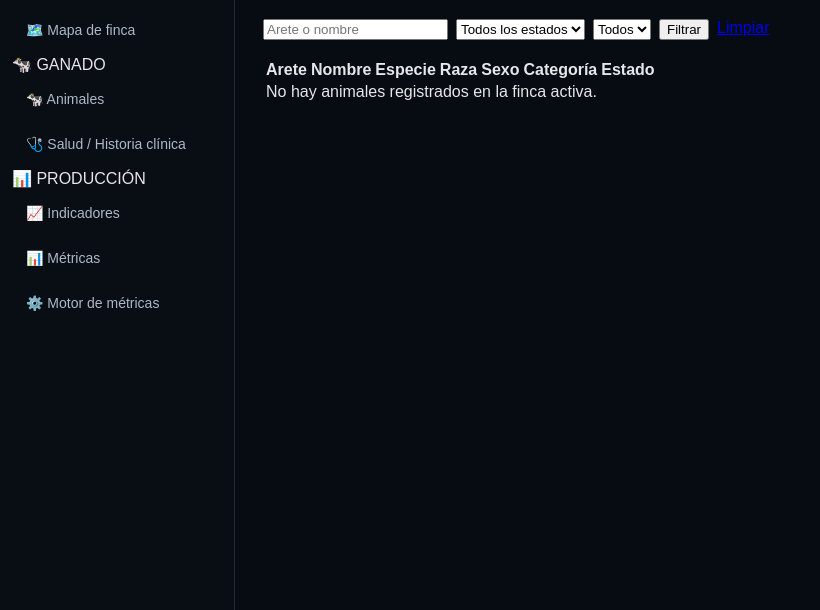
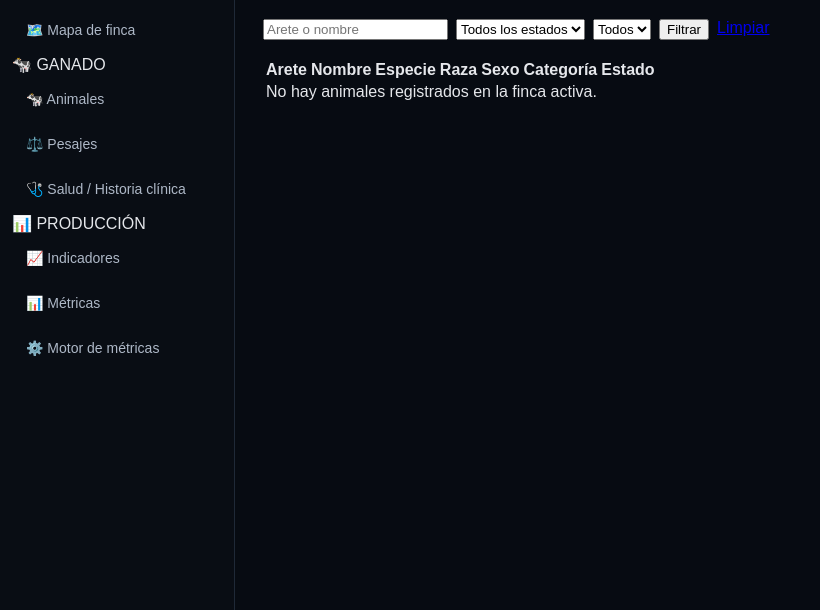
Before and after one commit to hata1010/hato-ai-lab, a Django app: template apps/ganado/templates/ganado/animales_lista.html in a window 1280 px wide. Shown: the part 190-800 px from the top of the page, without its empty margins (0-820 px from the left). Run offline with Django 5.2, Linux system fonts and the light colour scheme; the template is opened without the code that fills it, so the values that code supplies are empty.

Commit message:
feat: integrar Pesajes al menu operativo

```diff
--- a/apps/administrador/templates/administrador/base.html
+++ b/apps/administrador/templates/administrador/base.html
@@ -34,6 +34,7 @@
 
             <div class="menu-section">🐄 GANADO</div>
             <a href="{% url 'ganado:lista_animales' %}">🐄 Animales</a>
+            <a href="{% url 'ganado:lista_pesajes' %}">⚖️ Pesajes</a>
             <a href="{% url 'ganado:lista_salud' %}">🩺 Salud / Historia clínica</a>
 
             <div class="menu-section">📊 PRODUCCIÓN</div>
```
